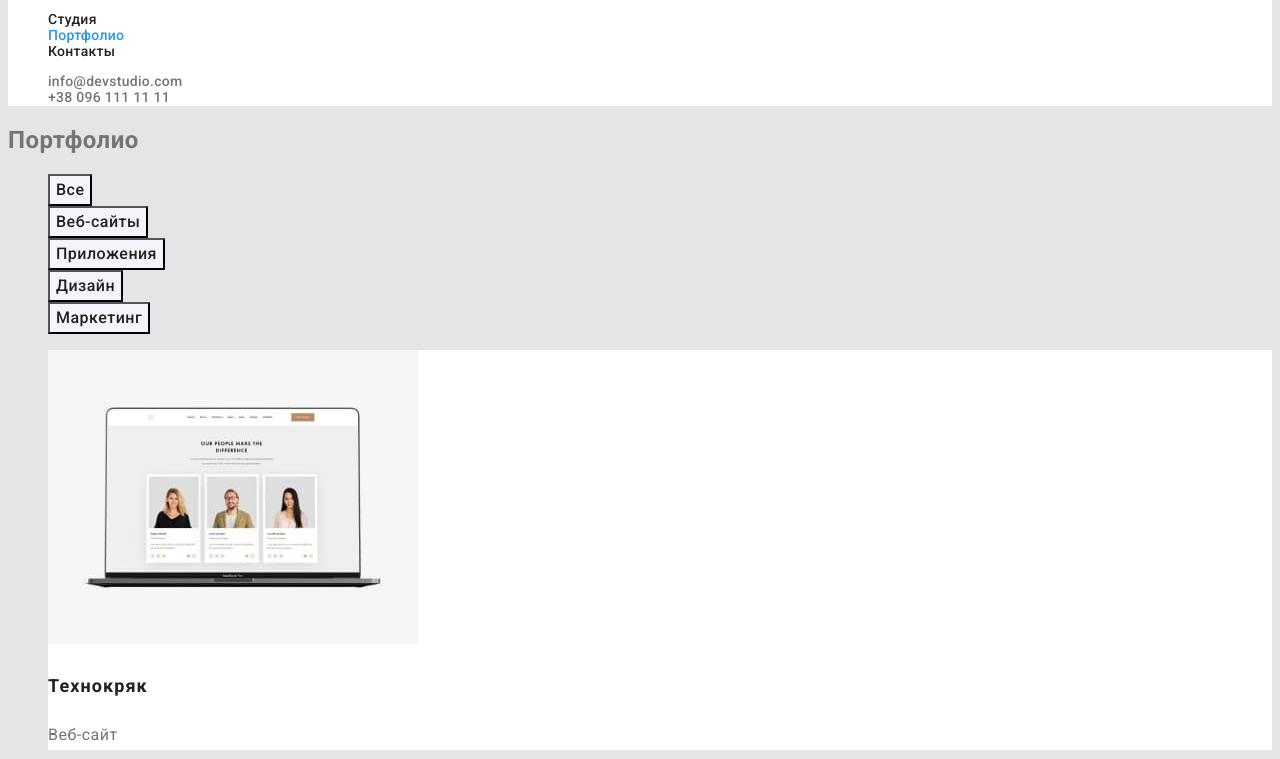
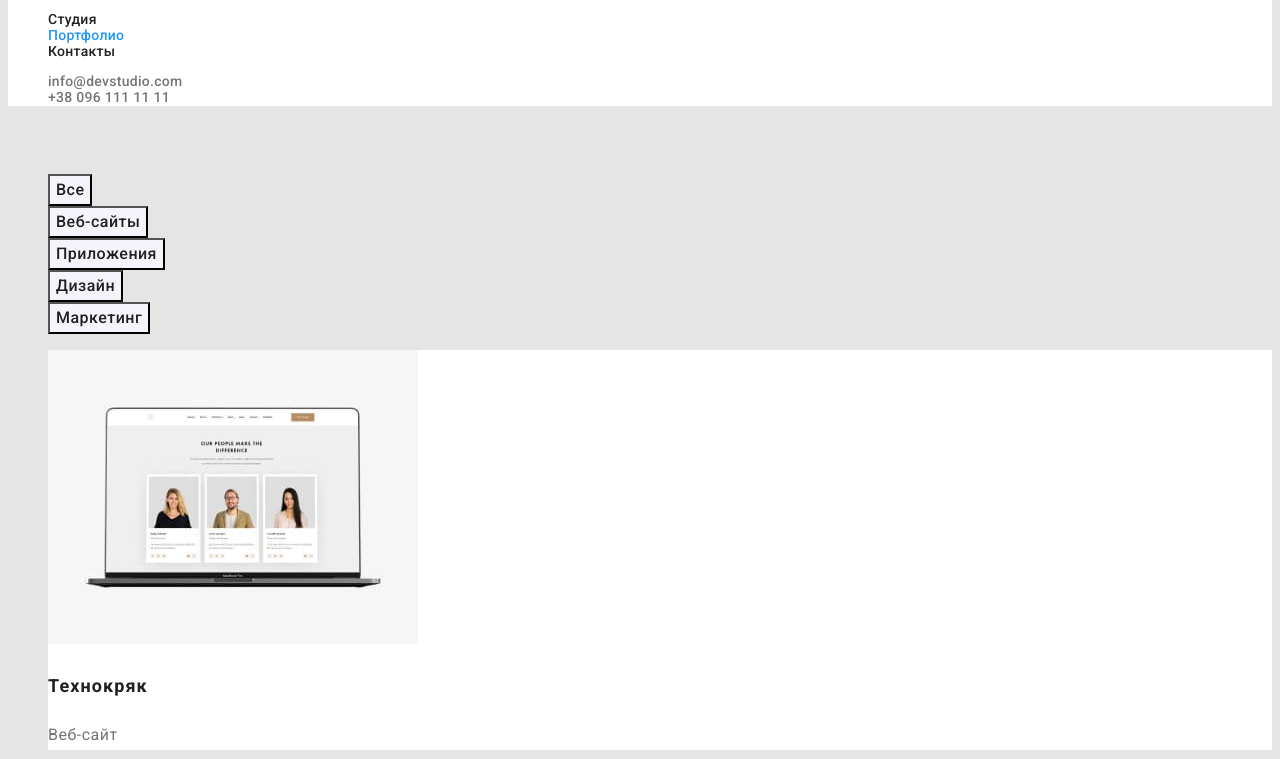
Before and after one commit to Iryna-Holova/goit-markup-hw-02, a plain HTML site: page portfolio.html in a window 1280 px wide. Shown: the part 41-800 px from the top of the page. Drawn offline with Linux system fonts and the light colour scheme.

Commit message:
Скрывает заголовок портфолио

```diff
--- a/css/styles.css
+++ b/css/styles.css
@@ -155,6 +155,9 @@
 }
 
 /* portfolio */
+.portfolio .title {
+  color: #e5e5e5;
+}
 .filter-button {
   cursor: pointer;
   color: var(--dark-color);
```
